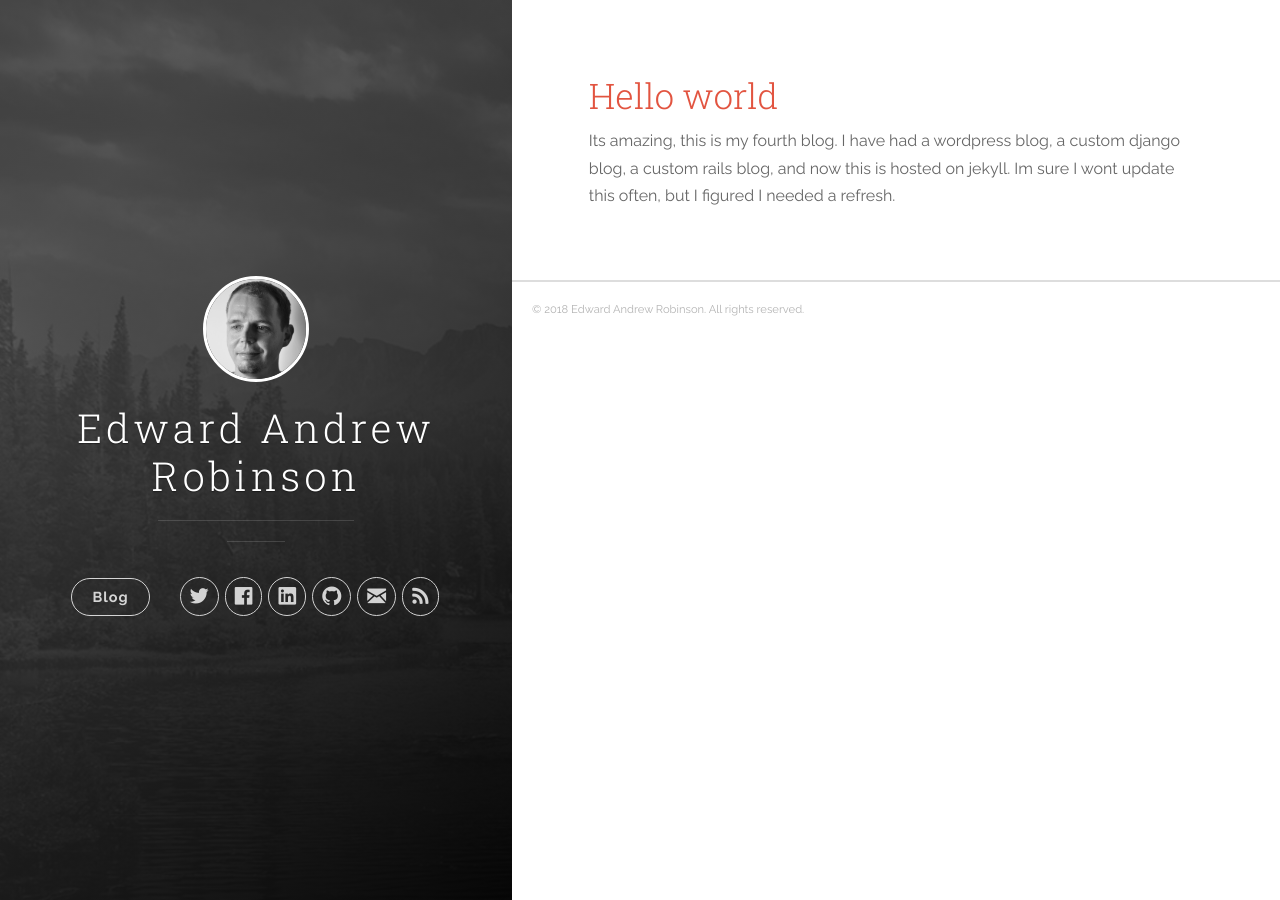
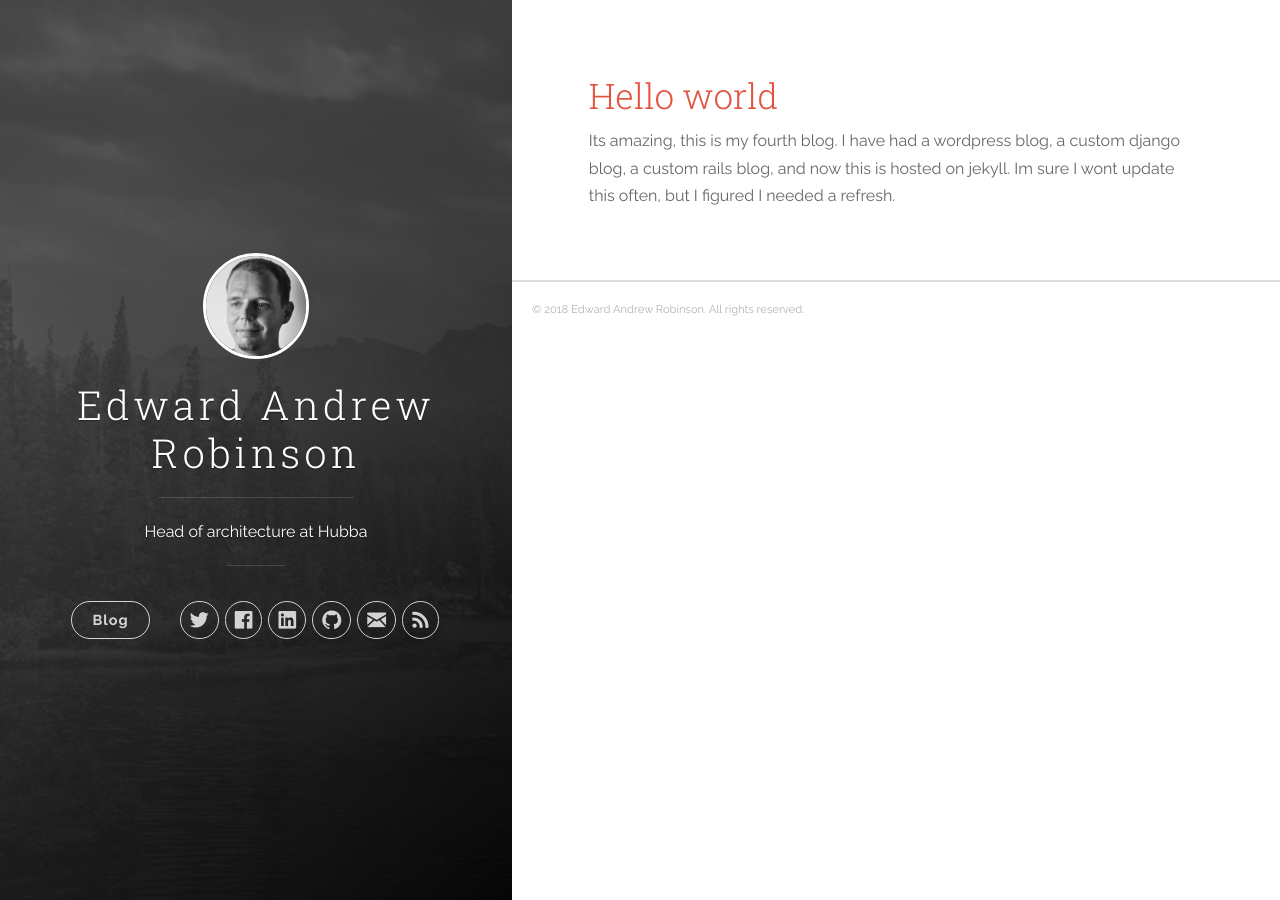
Before and after one commit to earobinson/homepage, a Jekyll site: the page built from index.md, in a window 1280 px wide. Built offline with Jekyll 4.4.1, drawn with Linux system fonts in a browser that asks for light colours; our own code applies the rules of GitHub Pages for plain Markdown files; the list of posts is cut into pages by our own code.

Commit message:
added a description

```diff
--- a/_config.yml
+++ b/_config.yml
@@ -1,6 +1,6 @@
 # Site settings
 title: Edward Andrew Robinson
-# description: 'Jekyll-Uno - a minimal, responsive theme for Jekyll'
+description: 'Head of architecture at Hubba'
 url: 'http://earobinson.net'
 baseurl: ''
 google_analytics: UA-116652735-1
```
